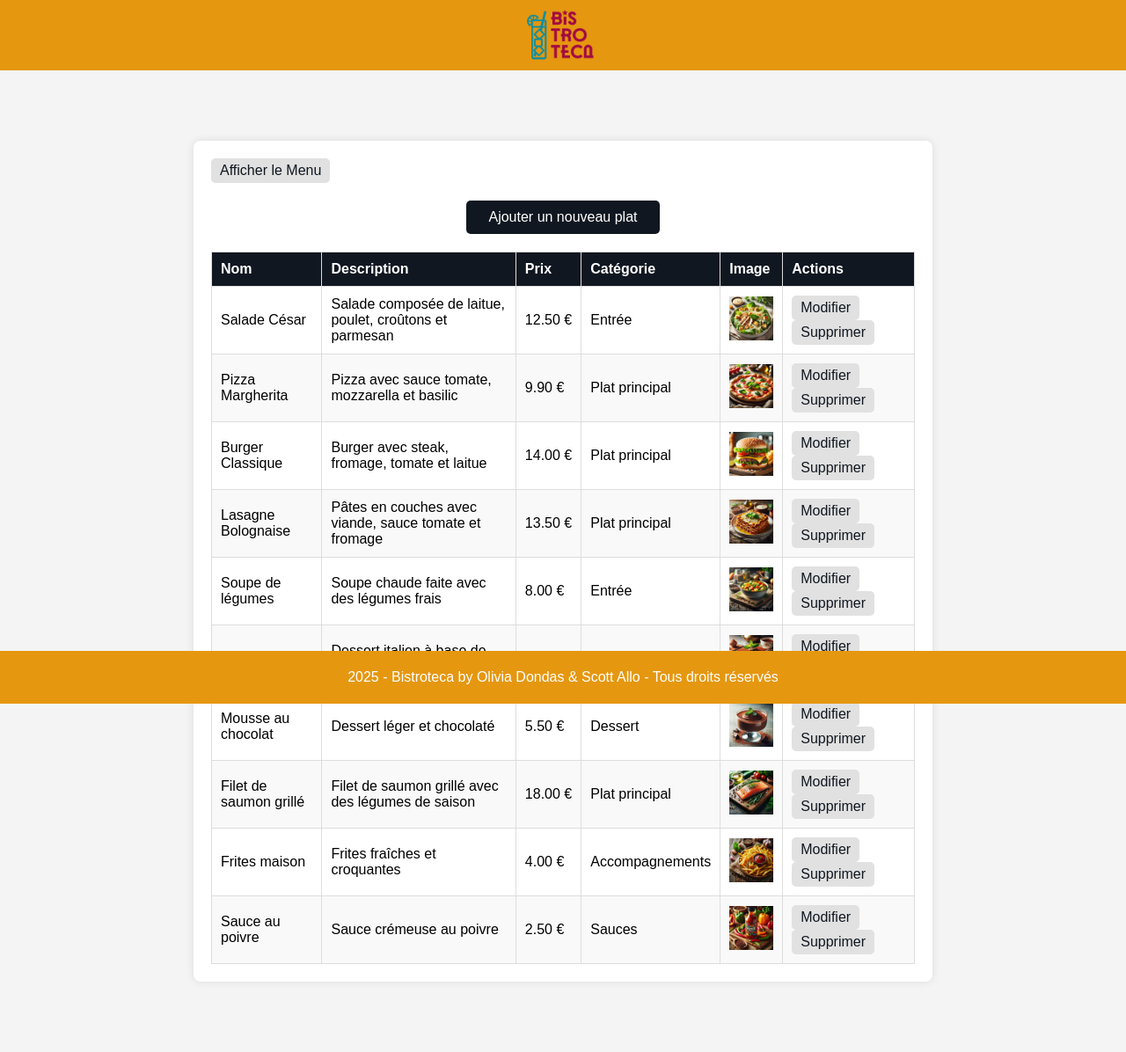
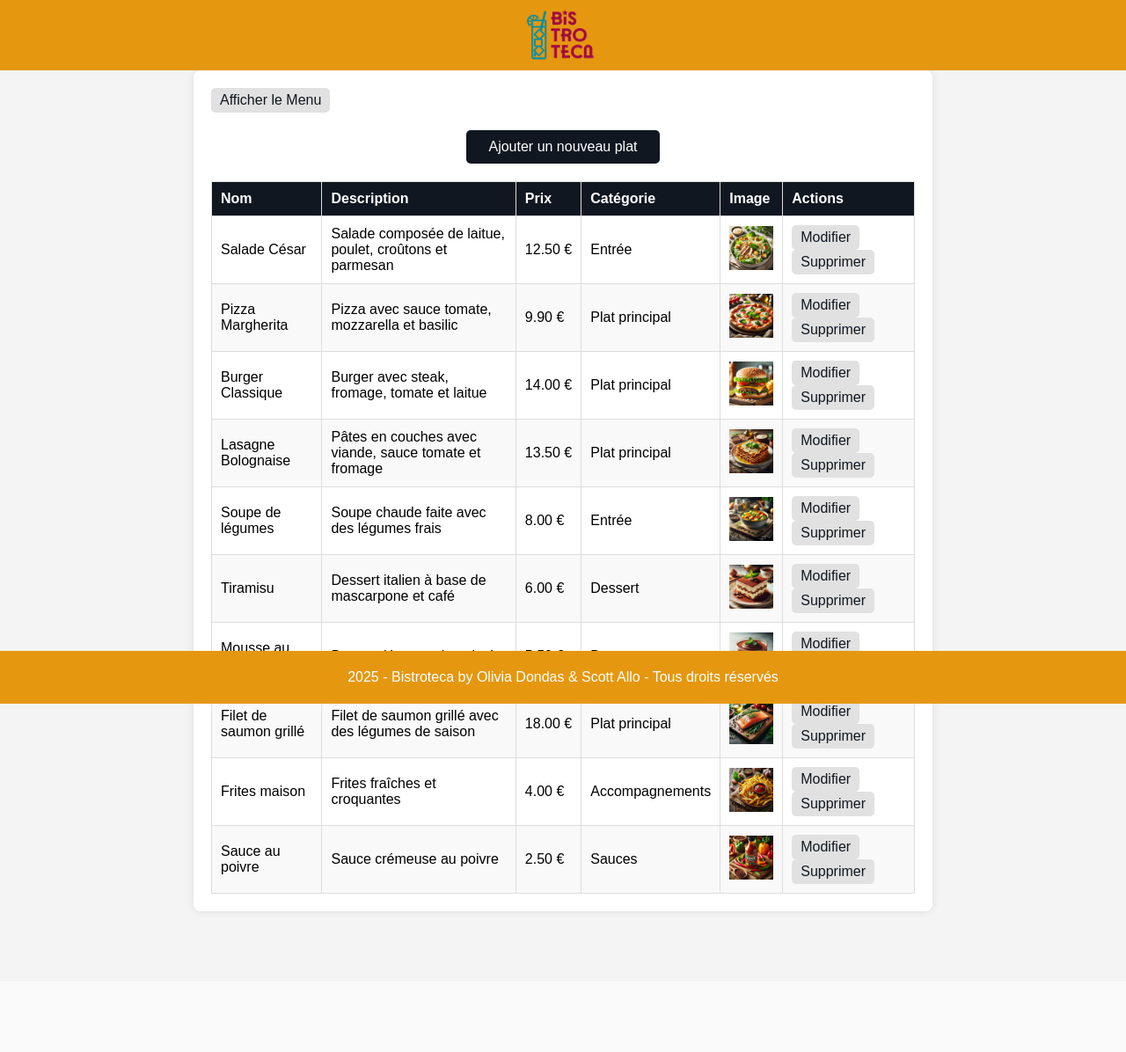
Before and after one commit to scott-allo/gestionnaire-de-menu, a PHP site: page /menu/gestion.php in a window 1280 px wide. Shown: the whole page at 88% size. After the commit the page ends 1039 px from the top, so only its background shows below. Run offline with PHP 8.4, Linux system fonts and the light colour scheme; data comes from the database, SQL or seed files in the repository; some web fonts are replaced.

Commit message:
ajustement sur  gestion.css mobile

```diff
--- a/styles/gestion.css
+++ b/styles/gestion.css
@@ -5,7 +5,7 @@ body {
   display: flex;
   justify-content: center;
   align-items: flex-start;
-  padding-top: 20vh;
+  padding-top: 10vh;
   padding-bottom: 80px;
   min-height: 100vh;
   margin: 0;
```
